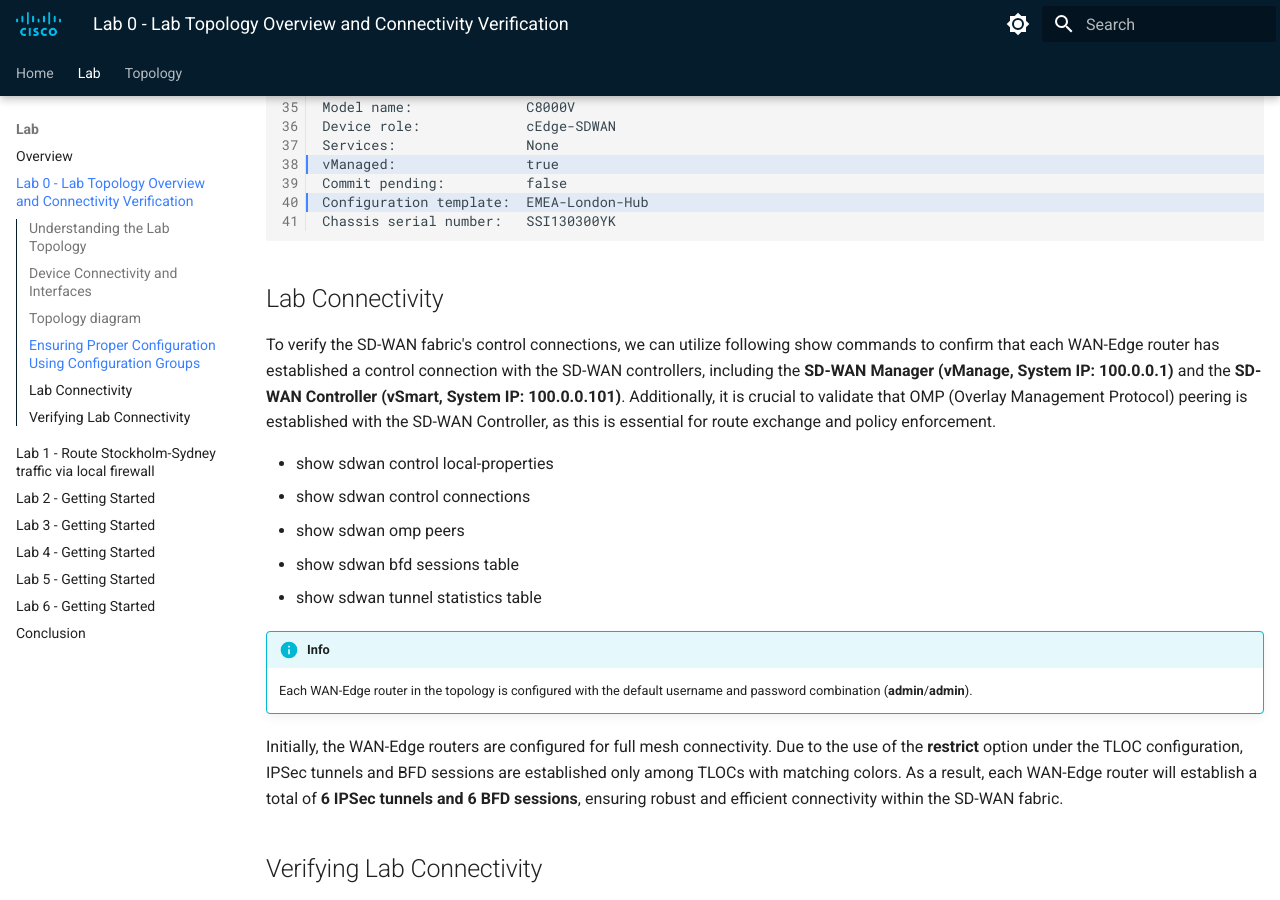
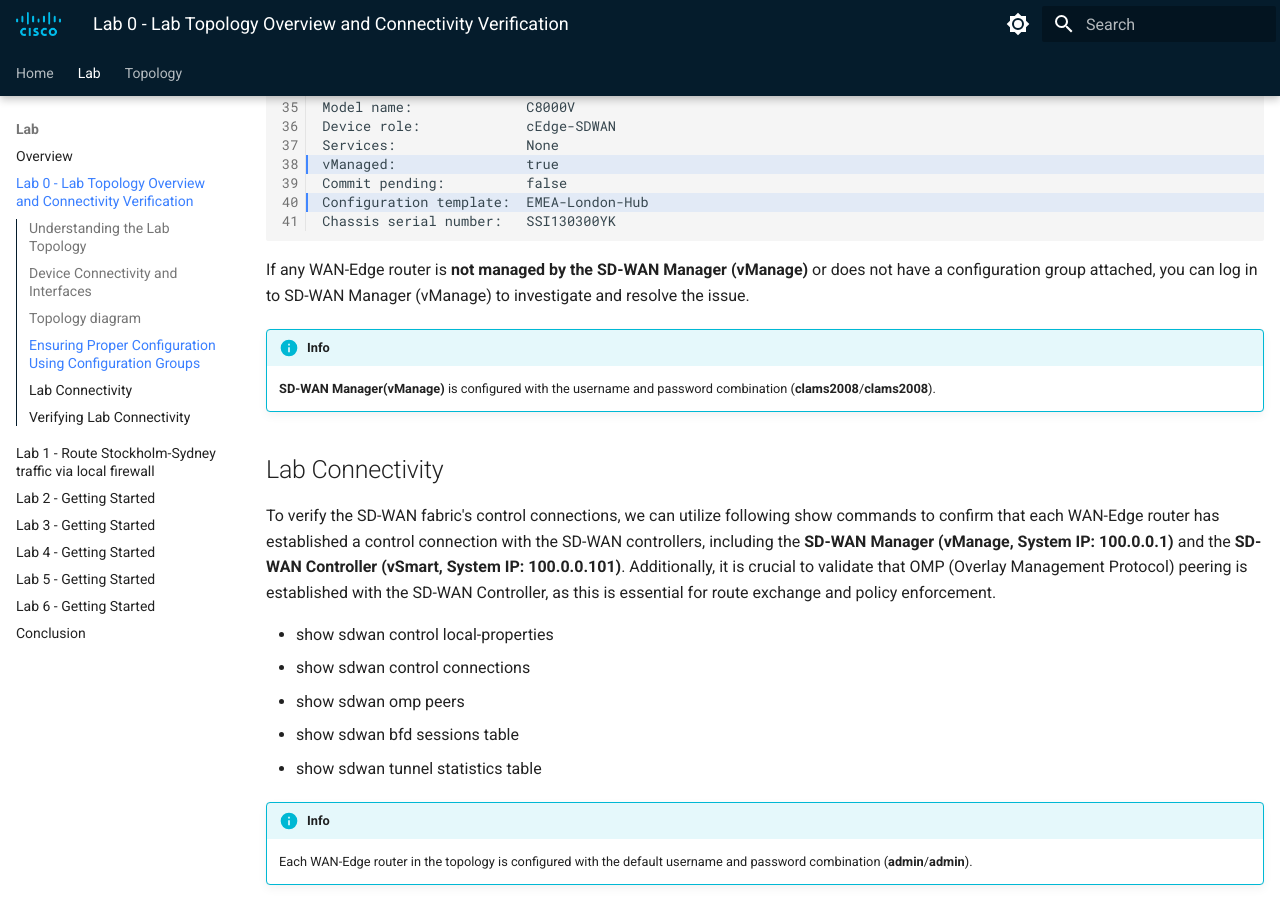
Before and after one commit to ciscodocs/ltrent-2008-clemea25, an MkDocs documentation site: the page built from docs/lab0_getting_started.md, in a window 1280 px wide and 900 px high, scrolled down 3609 px. Built offline with MkDocs 1.6.1 and Material for MkDocs 9.7.7, drawn with Linux system fonts in a browser that asks for light colours.

Commit message:
Lab 0 Task finalized.

````diff
--- a/docs/lab0_getting_started.md
+++ b/docs/lab0_getting_started.md
@@ -94,6 +94,11 @@ Commit pending:          false
 Configuration template:  EMEA-London-Hub
 Chassis serial number:   SSI130300YK
 ```
+If any WAN-Edge router is **not managed by the SD-WAN Manager (vManage)** or does not have a configuration group attached, you can log in to SD-WAN Manager (vManage) to investigate and resolve the issue.
+
+!!! info
+    **SD-WAN Manager(vManage)** is configured with the username and password combination (**clams2008**/**clams2008**).
+
 
 ## Lab Connectivity
 
````
